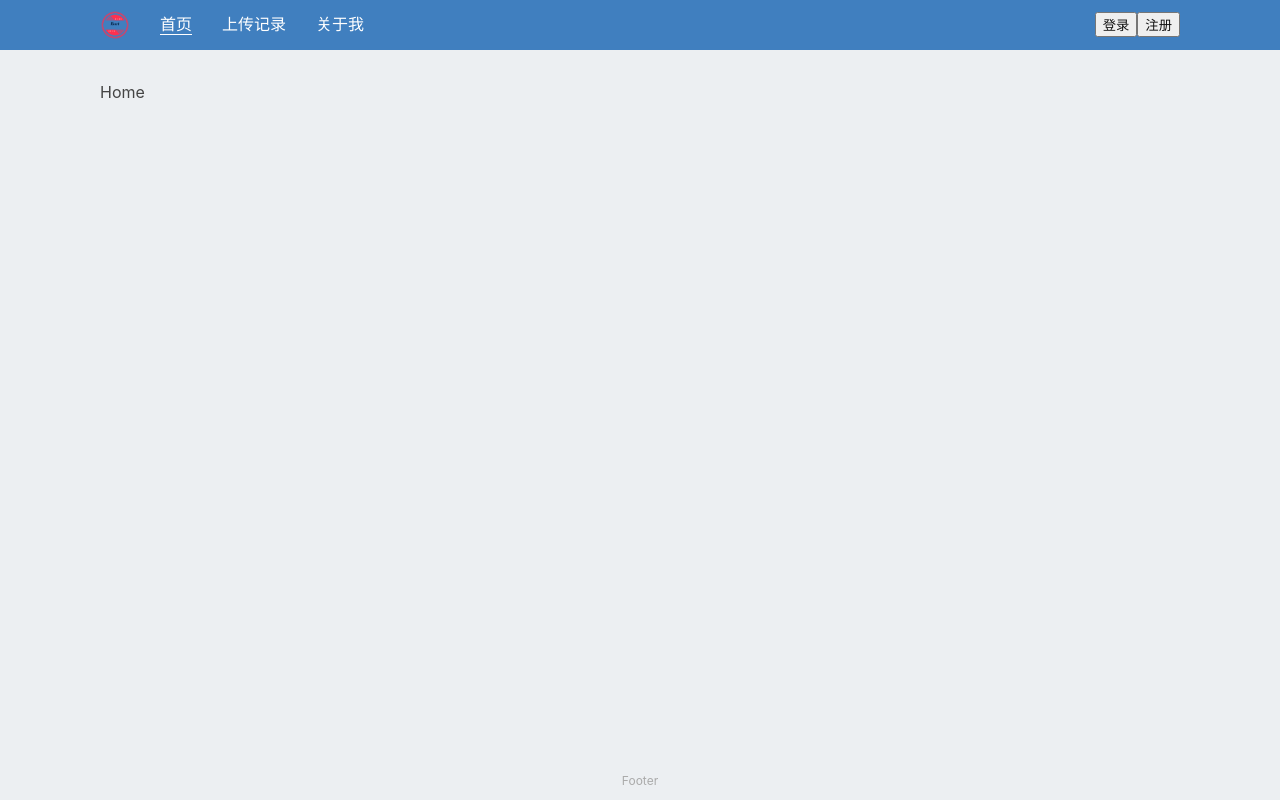
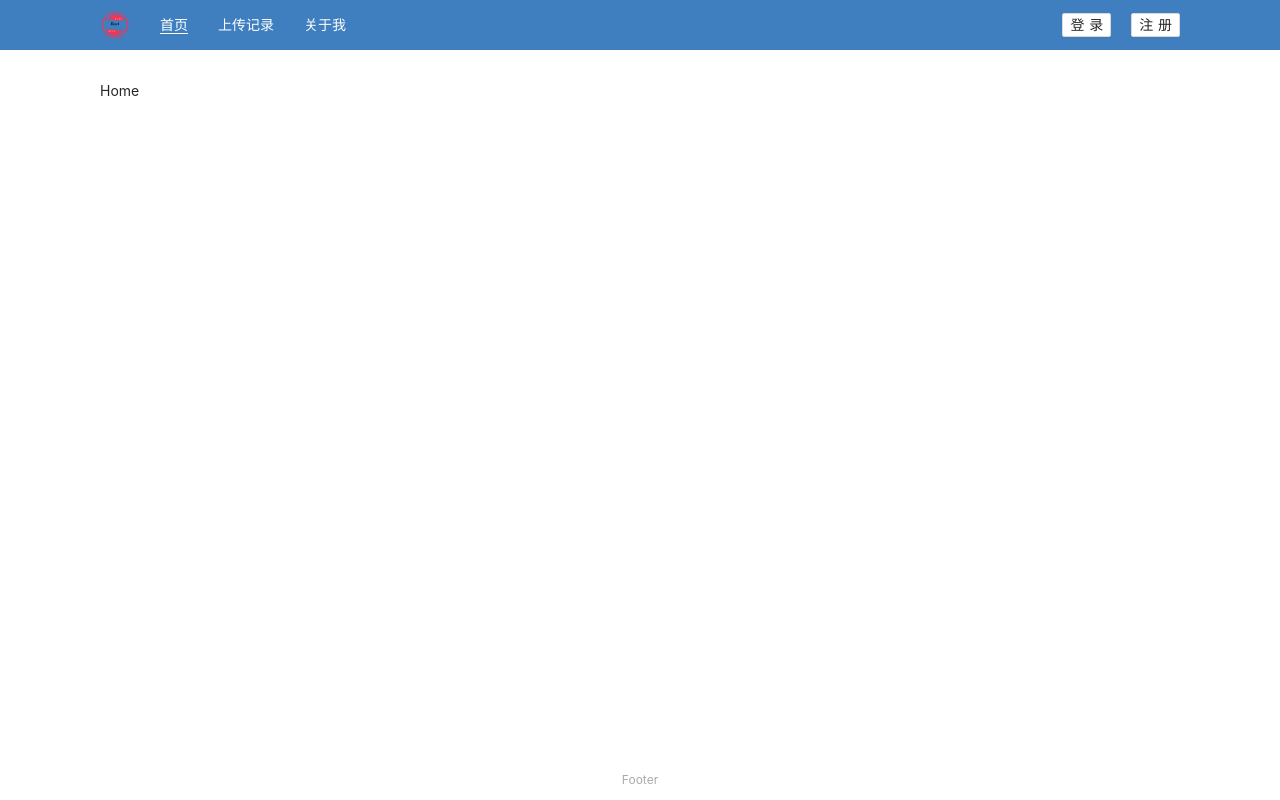
Before and after one commit to Orange-ice/picture-bed, a React app: page /about in a window 1280 px wide. Built offline with nearby package versions, Linux system fonts and the light colour scheme.

Commit message:
引入 antd 组件库

```diff
--- a/package.json
+++ b/package.json
@@ -14,6 +14,7 @@
     "@types/react": "^17.0.0",
     "@types/react-dom": "^17.0.0",
     "@types/react-router-dom": "^5.1.7",
+    "antd": "^4.15.4",
     "babel-eslint": "^10.1.0",
     "babel-jest": "^26.6.0",
     "babel-loader": "8.1.0",
--- a/src/App.tsx
+++ b/src/App.tsx
@@ -1,6 +1,7 @@
 import React, { Suspense, lazy } from 'react';
 // import logo from './logo.svg';
 import '@/App.css';
+import 'antd/dist/antd.css';
 import { Switch, Route, HashRouter as Router } from 'react-router-dom';
 import Header from '@/components/Header';
 import Footer from '@/components/Footer';
--- a/src/components/Header.tsx
+++ b/src/components/Header.tsx
@@ -2,6 +2,7 @@ import React from 'react';
 import { HashRouter as Router, NavLink } from 'react-router-dom';
 import styled from 'styled-components';
 import logoUrl from '@/assets/burt.png'
+import { Button } from 'antd';
 
 const Wrapper = styled.header`
   display: flex;
@@ -21,6 +22,7 @@ const Wrapper = styled.header`
 
 const Operate = styled.div`
   margin-left: auto;
+  > button:first-child{margin-right: 20px;}
 `
 
 function Header () {
@@ -34,8 +36,8 @@ function Header () {
             <NavLink to="/about" activeClassName="active">关于我</NavLink>
           </nav>
           <Operate>
-            <button><NavLink to="/login">登录</NavLink></button>
-            <button><NavLink to="/register">注册</NavLink></button>
+            <Button size="small"><NavLink to="/login">登录</NavLink></Button>
+            <Button size="small"><NavLink to="/register">注册</NavLink></Button>
           </Operate>
         </Router>
     </Wrapper>
```
